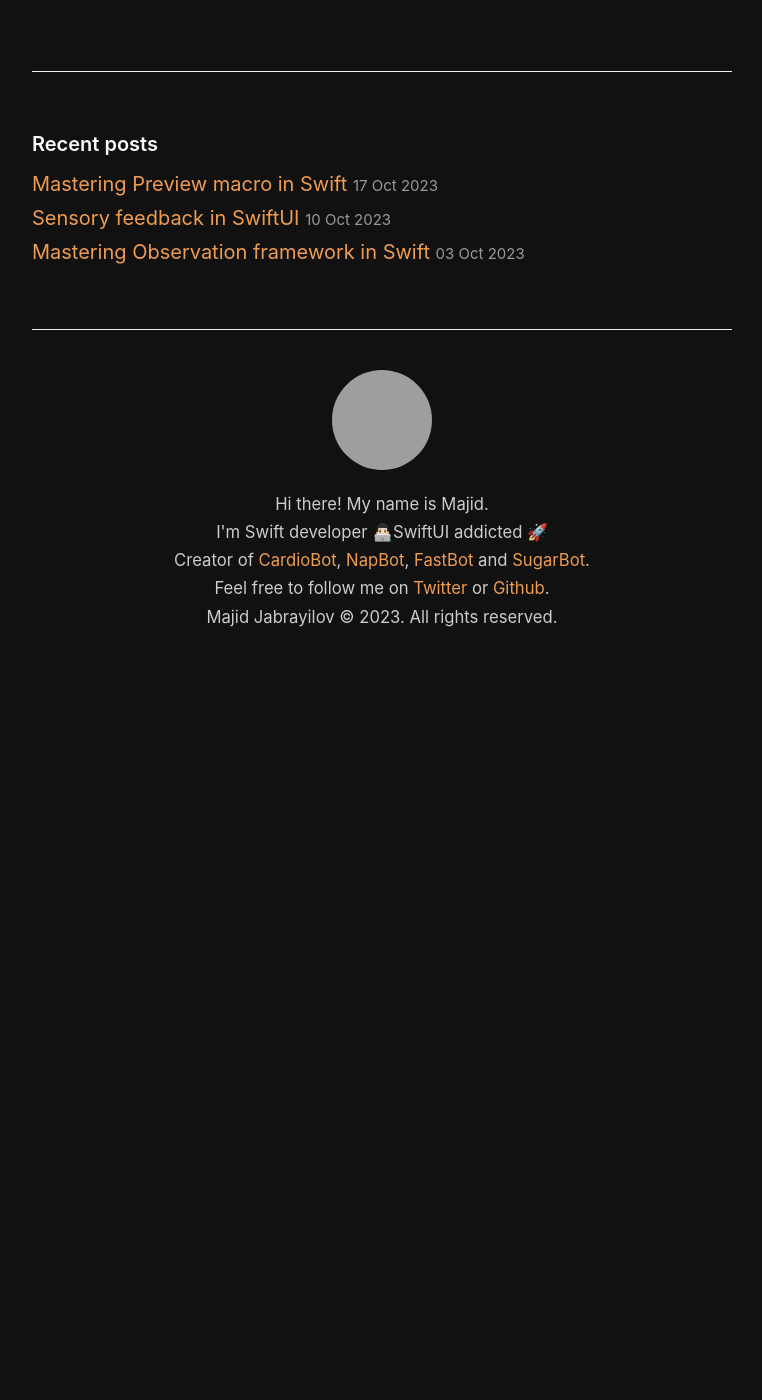
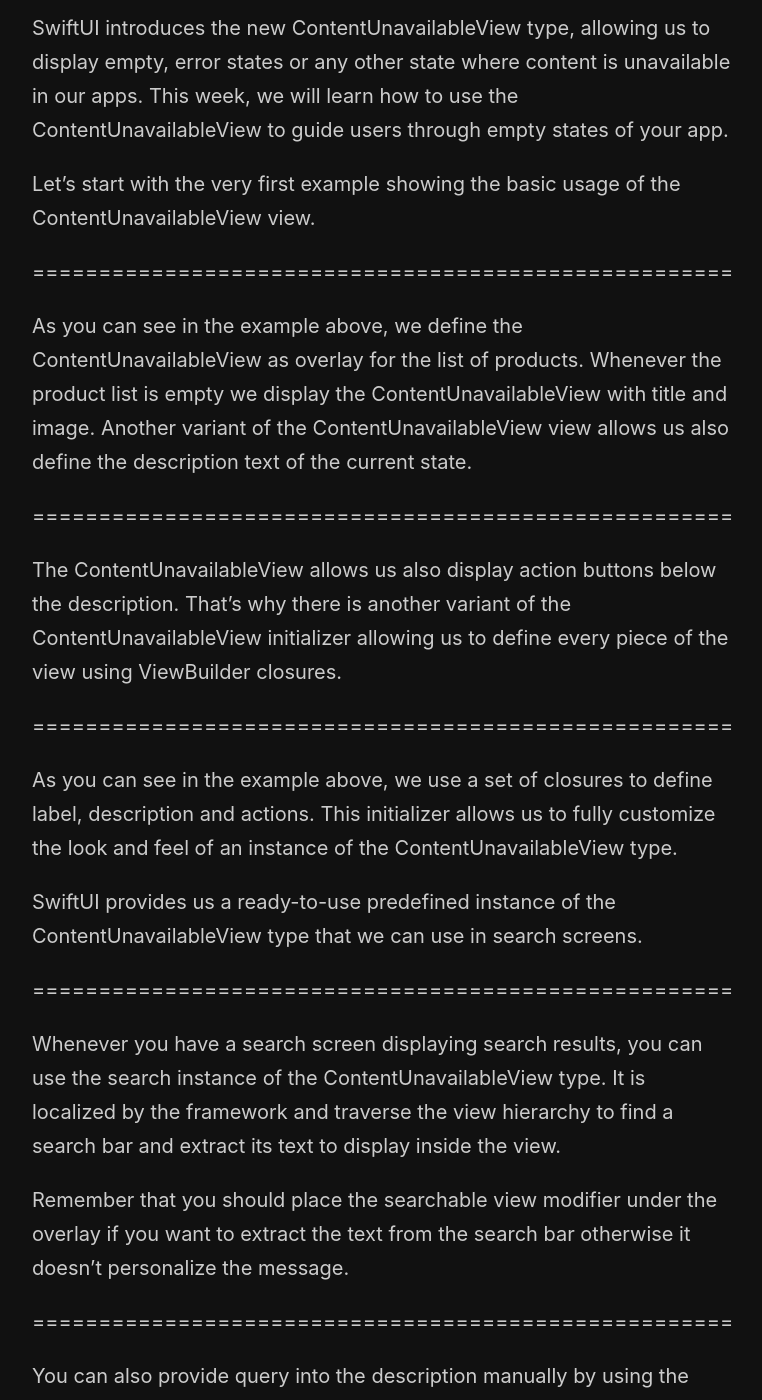
Before and after one commit to mecid/mecid.github.io, a Jekyll site: the page built from _posts/2023-10-31-mastering-contentunavailableview-in-swiftui.md, in a window 1280 px wide and 1400 px high, scrolled down 265 px. Shown: the whole window, without its empty margins (258-1020 px from the left). Built offline with Jekyll 4.4.1, drawn with Linux system fonts in a browser that asks for light colours; before the commit the page ends 936 px from its top, so only the background shows below that; some of the changed text lies outside the part shown; grey boxes are pictures that could not be loaded.

Commit message:
empty state post content added

```diff
--- a/_posts/2023-10-31-mastering-contentunavailableview-in-swiftui.md
+++ b/_posts/2023-10-31-mastering-contentunavailableview-in-swiftui.md
@@ -2,3 +2,33 @@
 title: Mastering ContentUnavailableView in SwiftUI
 layout: post
 ---
+
+SwiftUI introduces the new ContentUnavailableView type, allowing us to display empty, error states or any other state where content is unavailable in our apps. This week, we will learn how to use the ContentUnavailableView to guide users through empty states of your app.
+
+Let's start with the very first example showing the basic usage of the ContentUnavailableView view.
+
+=====================================================
+
+As you can see in the example above, we define the ContentUnavailableView as overlay for the list of products. Whenever the product list is empty we display the ContentUnavailableView with title and image. Another variant of the ContentUnavailableView view allows us also define the description text of the current state.
+
+=====================================================
+
+The ContentUnavailableView allows us also display action buttons below the description. That's why there is another variant of the ContentUnavailableView initializer allowing us to define every piece of the view using ViewBuilder closures.
+
+=====================================================
+
+As you can see in the example above, we use a set of closures to define label, description and actions. This initializer allows us to fully customize the look and feel of an instance of the ContentUnavailableView type.
+
+SwiftUI provides us a ready-to-use predefined instance of the ContentUnavailableView type that we can use in search screens.
+
+=====================================================
+
+Whenever you have a search screen displaying search results, you can use the search instance of the ContentUnavailableView type. It is localized by the framework and traverse the view hierarchy to find a search bar and extract its text to display inside the view.
+
+Remember that you should place the searchable view modifier under the overlay if you want to extract the text from the search bar otherwise it doesn't personalize the message.
+
+=====================================================
+
+You can also provide query into the description manually by using the search function of the ContentUnavailableView type with a single parameter.
+
+Today, we learned how to use the ContentUnavailableView type in SwiftUI to display empty states in a user-friendly manner.
```
